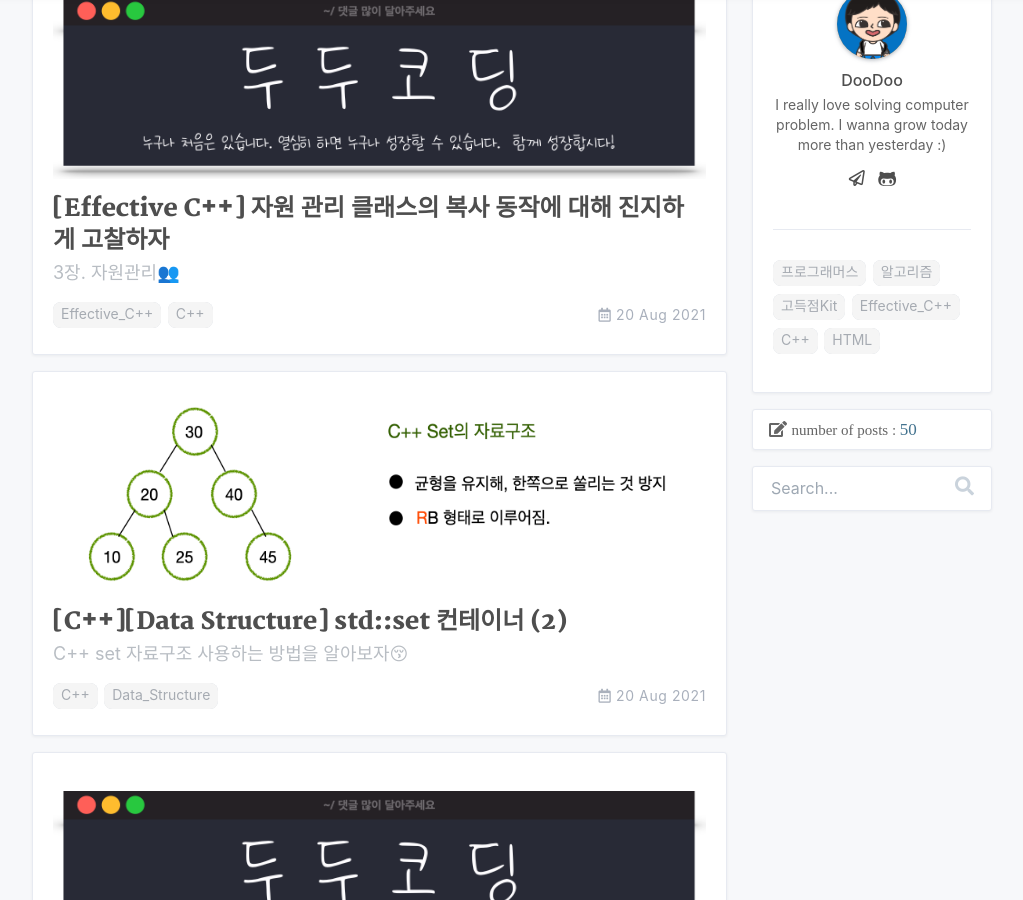
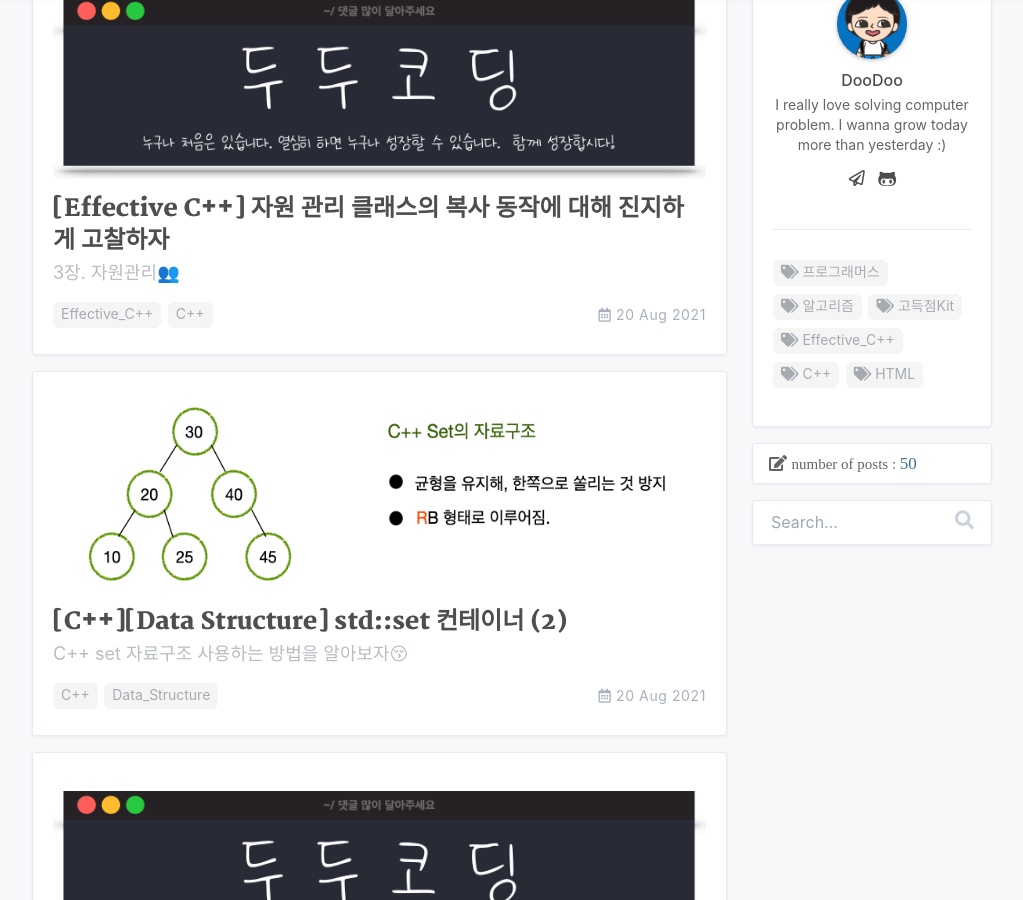
Before and after one commit to 0xd00d00/0xd00d00.github.io, a Jekyll site: the page built from index.html, in a window 1280 px wide and 900 px high, scrolled down 382 px. Shown: the whole window, without its empty margins (128-1151 px from the left). Built offline with Jekyll 4.4.1, drawn with Linux system fonts in a browser that asks for light colours; nearby versions of some CDN libraries; some web fonts are replaced; the list of posts is cut into pages by our own code; a style sheet for code colours, icons or effects is not loaded.

Commit message:
[tag] add tag icon

```diff
--- a/index.html
+++ b/index.html
@@ -107,7 +107,7 @@ description: "Bring your A game."
                     {% if forloop.index > site.recommend-condition-size %}
                         {% break %}
                     {% endif %}
-                    <a href="{{ "tags.html#" | append: tag[0] | relative_url }}" class="tag">{{ tag[0]}}</a>
+                    <a href="{{ "tags.html#" | append: tag[0] | relative_url }}" class="tag"><i class="fas fa-tags"></i> {{ tag[0]}}</a>
                 {% endfor %}
             </section>
             {% endif %}
--- a/tags.html
+++ b/tags.html
@@ -14,7 +14,7 @@ layout: default
         <li>
         {% if site.recommend-tags and site.tags.size>0 %}
             {% for tag in site.tags %}
-            <a href="#{{ tag[0] }}" class="tag">{{ tag[0]}} ({{ tag[1].size }})</a>
+				<a href="#{{ tag[0] }}" class="tag"><i class="fas fa-tags"></i> {{ tag[0]}} ({{ tag[1].size }})</a>
             {% endfor %}
         {% endif %}
         </li>
```
